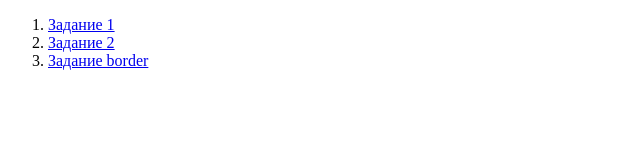
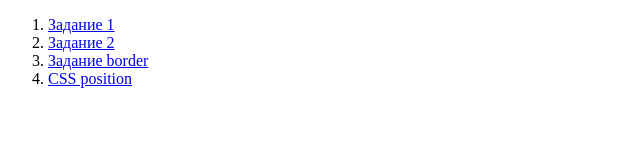
Before and after one commit to AkulinaDN/info1, a plain HTML site: page src/index.htm in a window 1280 px wide. Shown: the whole page, without its empty margins (0-640 px from the left). Drawn offline with Linux system fonts and the light colour scheme.

Commit message:
CSS position

```diff
--- a/src/index.htm
+++ b/src/index.htm
@@ -8,6 +8,7 @@
             <li><a href="TASK1/STR1.HTML">Задание 1</a></li>
             <li><a href="TASK2/Start.HTML">Задание 2</a></li>
             <li><a href="20221221/page1.html">Задание border</a></li>
+            <li><a href="20230118/CSS position.htm">CSS position</a></li>
         </ol>
     </body>
 </html>
```
Also changed, not shown: 1 other file.
